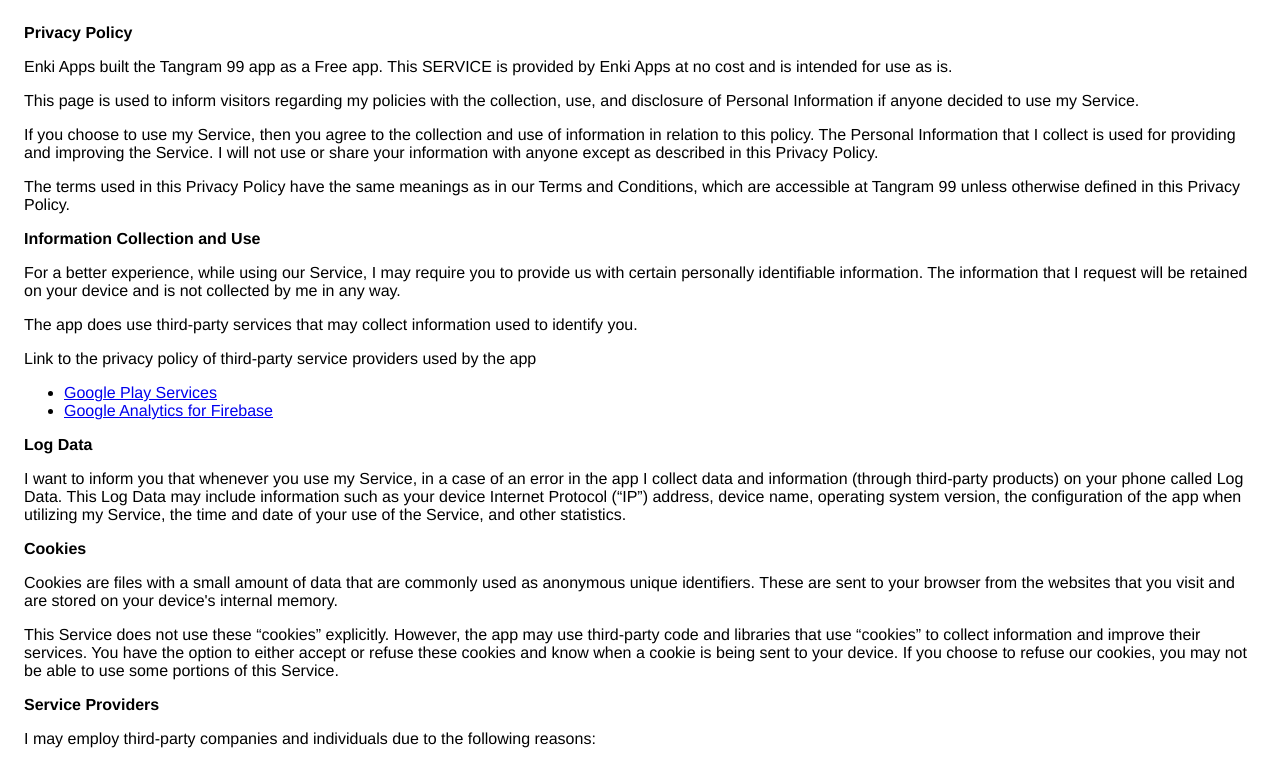
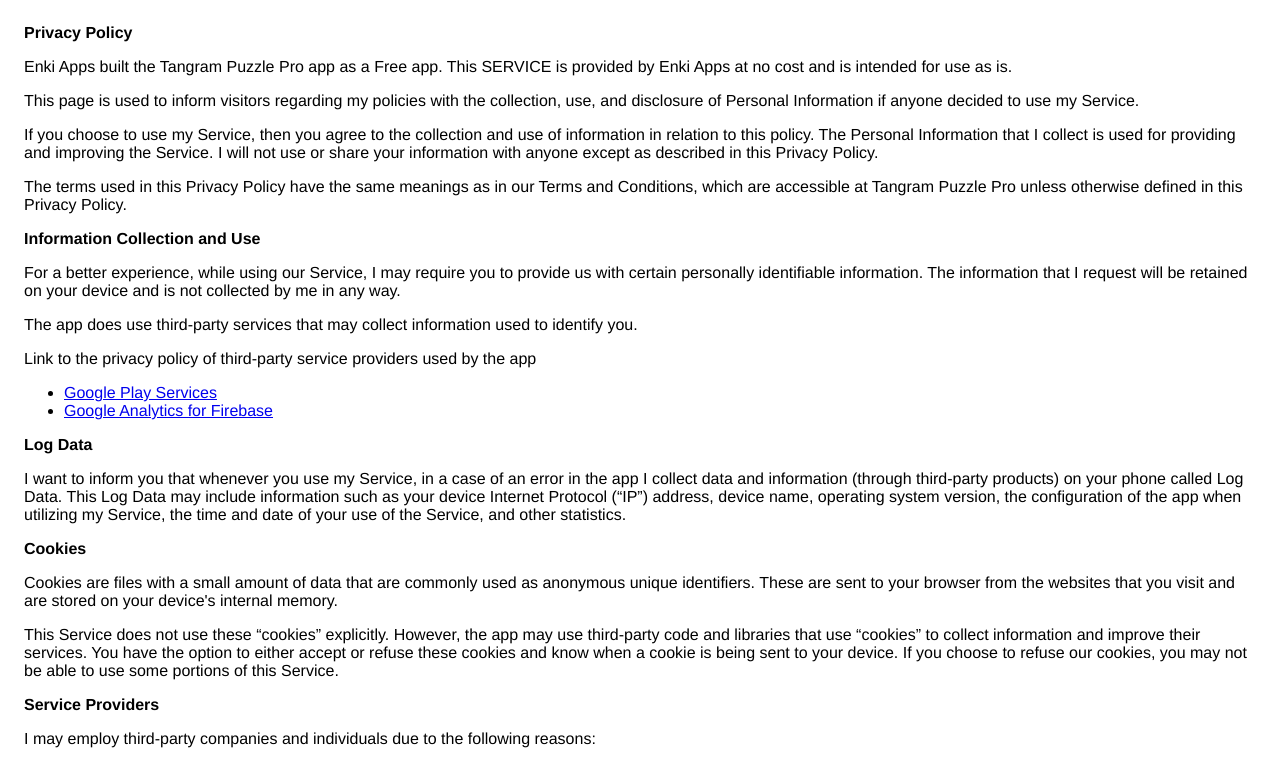
Before and after one commit to munel/privacypolicy, a plain HTML site: page tangram99.html in a window 1280 px wide. Shown: the top 761 px of the page. Drawn offline with Linux system fonts and the light colour scheme.

Commit message:
Update tangram99.html

```diff
--- a/tangram99.html
+++ b/tangram99.html
@@ -8,7 +8,7 @@
     </head>
     <body>
     <strong>Privacy Policy</strong> <p>
-                  Enki Apps built the Tangram 99 app as
+                  Enki Apps built the Tangram Puzzle Pro app as
                   a Free app. This SERVICE is provided by
                   Enki Apps at no cost and is intended for use as
                   is.
@@ -25,7 +25,7 @@
                 </p> <p>
                   The terms used in this Privacy Policy have the same meanings
                   as in our Terms and Conditions, which are accessible at
-                  Tangram 99 unless otherwise defined in this Privacy Policy.
+                  Tangram Puzzle Pro unless otherwise defined in this Privacy Policy.
                 </p> <p><strong>Information Collection and Use</strong></p> <p>
                   For a better experience, while using our Service, I
                   may require you to provide us with certain personally
```
